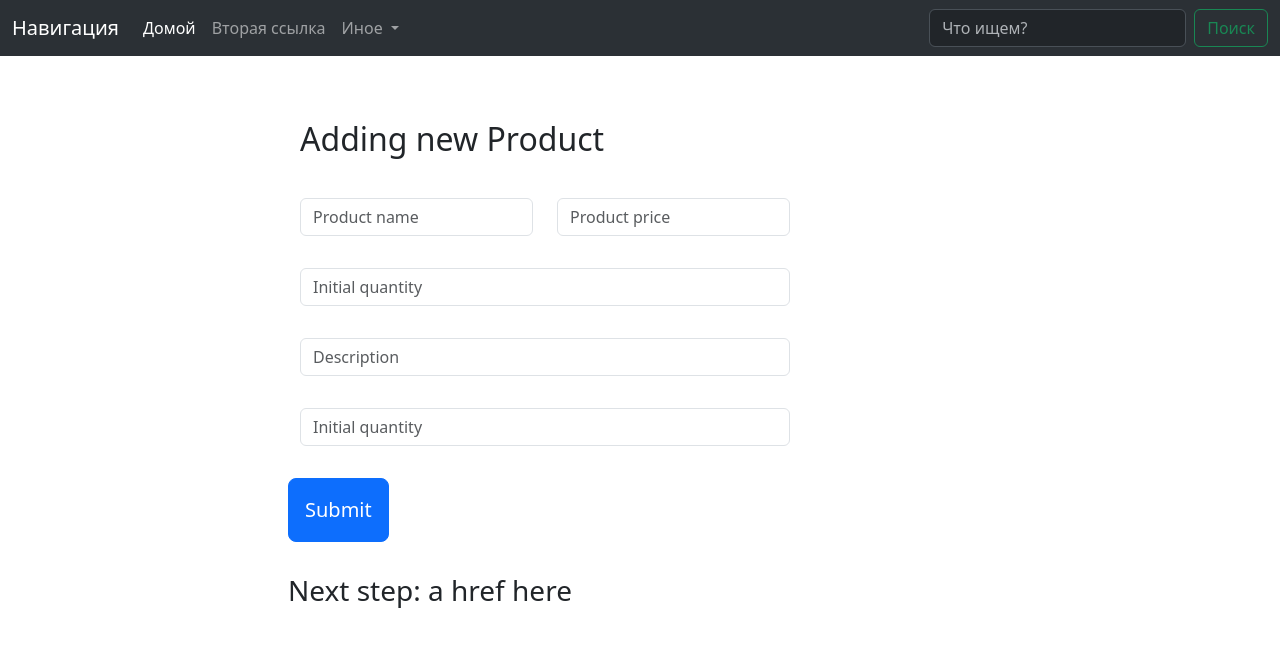
After one commit to Aleksei-Tishkov/Pet_Shop, a Django app: template Product/templates/Products/create_product.html in a window 1280 px wide. The commit adds this page. Shown: the top 647 px of the page. Run offline with Django 3.2, Linux system fonts and the light colour scheme; the template is opened without the code that fills it, so the values that code supplies are empty.

```diff
--- a/Pet_Shop/urls.py
+++ b/Pet_Shop/urls.py
@@ -17,11 +17,13 @@ Including another URLconf
 from django.contrib import admin
 from django.urls import path, include
 from User_Accounts.views import create_account
+from Product.views import create_product
 
 
 urlpatterns = [
     path('admin/', admin.site.urls),
     path('', include('Blog_Engine.urls')),
     path('reg/', create_account, name='create_account_page'),
+    path('add_prod/', create_product, name='create_product_page'),
 
 ]
--- /dev/null
+++ b/Product/templates/Products/create_product.html
@@ -0,0 +1,58 @@
+{% extends 'base.html' %}
+
+{% block title %}
+    Create account
+{% endblock %}
+
+{% block content %}
+
+    <div class="container">
+        <h2 class="p-3">Adding new Product</h2>
+
+        <form method='post'>
+            {% csrf_token %}
+            <div class="row p-3">
+                <div class="col">
+                    <input type="text" class="form-control" placeholder="Product name" aria-label="Product name"
+                           name="product_name">
+                </div>
+                <div class="col">
+                    <input type="text" class="form-control" placeholder="Product price" aria-label="Product price" name="price">
+                </div>
+                </div>
+
+                <div class="row p-3">
+                    <div class="col">
+                        <input type="text" class="form-control" placeholder="Initial quantity" aria-label="Quantity" name="quantity">
+                    </div>
+                </div>
+
+                <div class="row p-3">
+                    <div class="col">
+                        <input type="text" class="form-control" id="floatingInputValue"
+                               placeholder="Description" name="description">
+                    </div>
+                </div>
+
+                <div class="row p-3">
+                    <div class="col">
+                        <input type="text" class="form-control" placeholder="Initial quantity" aria-label="Quantity" name="quantity">
+                    </div>
+                </div>
+
+            </div>
+            <div class="col p-3">
+                <button type="submit" class="btn btn-primary btn-lg p-3 ">Submit</button>
+            </div>
+
+        </form>
+
+        <div class="row p-3">
+            <div class="col">
+                <h3>Next step: a href here</h3>
+            </h3>
+        </div>
+
+    </div>
+
+{% endblock %}
--- a/Product/views.py
+++ b/Product/views.py
@@ -2,4 +2,5 @@ from django.shortcuts import render
 
 # Create your views here.
 def create_product(request):
-    pass
+    if request.method == 'GET':
+        return render(request, 'Products/create_product.html')
--- a/templates/base.html
+++ b/templates/base.html
@@ -9,6 +9,7 @@
         {% endblock %}
     </title>
     <link href="https://cdn.jsdelivr.net/npm/bootstrap@5.3.1/dist/css/bootstrap.min.css" rel="stylesheet" integrity="sha384-4bw+/aepP/YC94hEpVNVgiZdgIC5+VKNBQNGCHeKRQN+PtmoHDEXuppvnDJzQIu9" crossorigin="anonymous">
+    <script src="https://cdn.jsdelivr.net/npm/bootstrap@5.3.2/dist/js/bootstrap.bundle.min.js" integrity="sha384-C6RzsynM9kWDrMNeT87bh95OGNyZPhcTNXj1NW7RuBCsyN/o0jlpcV8Qyq46cDfL" crossorigin="anonymous"></script>
 </head>
 <body>
 
--- a/templates/base_bckp.html
+++ b/templates/base_bckp.html
@@ -9,6 +9,7 @@
         {% endblock %}
     </title>
     <link href="https://cdn.jsdelivr.net/npm/bootstrap@5.3.1/dist/css/bootstrap.min.css" rel="stylesheet" integrity="sha384-4bw+/aepP/YC94hEpVNVgiZdgIC5+VKNBQNGCHeKRQN+PtmoHDEXuppvnDJzQIu9" crossorigin="anonymous">
+    <script src="https://cdn.jsdelivr.net/npm/bootstrap@5.3.2/dist/js/bootstrap.bundle.min.js" integrity="sha384-C6RzsynM9kWDrMNeT87bh95OGNyZPhcTNXj1NW7RuBCsyN/o0jlpcV8Qyq46cDfL" crossorigin="anonymous"></script>
 </head>
 <body>
 
```
Also changed, not shown: Product/models.py (+13 -9 lines), Product/migrations/0001_initial.py, db.sqlite3.
